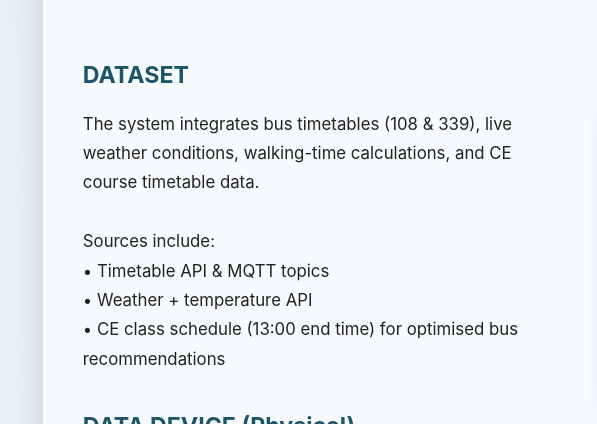
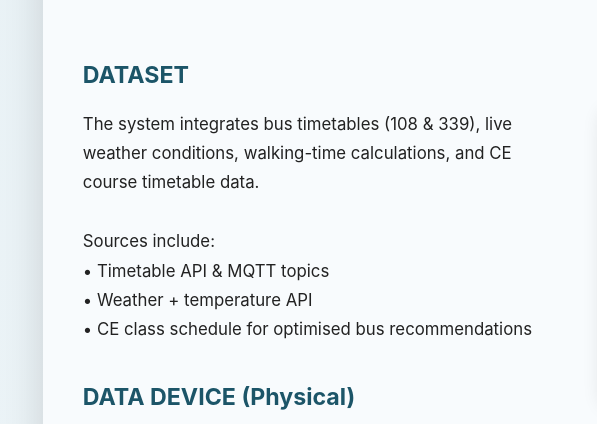
Before and after one commit to CynthiaZHANGovo/casa0019_MUJI, a plain HTML site: page index.html in a window 1280 px wide. Shown: the part 132-556 px from the top of the page, 98-695 px from the left. Drawn offline with Linux system fonts and the light colour scheme.

Commit message:
Remove specific end time from CE class schedule

```diff
--- a/index.html
+++ b/index.html
@@ -132,7 +132,7 @@
             Sources include:<br>
             • Timetable API & MQTT topics<br>
             • Weather + temperature API<br>
-            • CE class schedule (13:00 end time) for optimised bus recommendations</p>
+            • CE class schedule for optimised bus recommendations</p>
 
             <div class="section-title">DATA DEVICE (Physical)</div>
             <p>The device features an ESP8266, rotary angle sensor, MG90S servo pointer, an RGB LCD, and an LED strip.<br><br>
```
